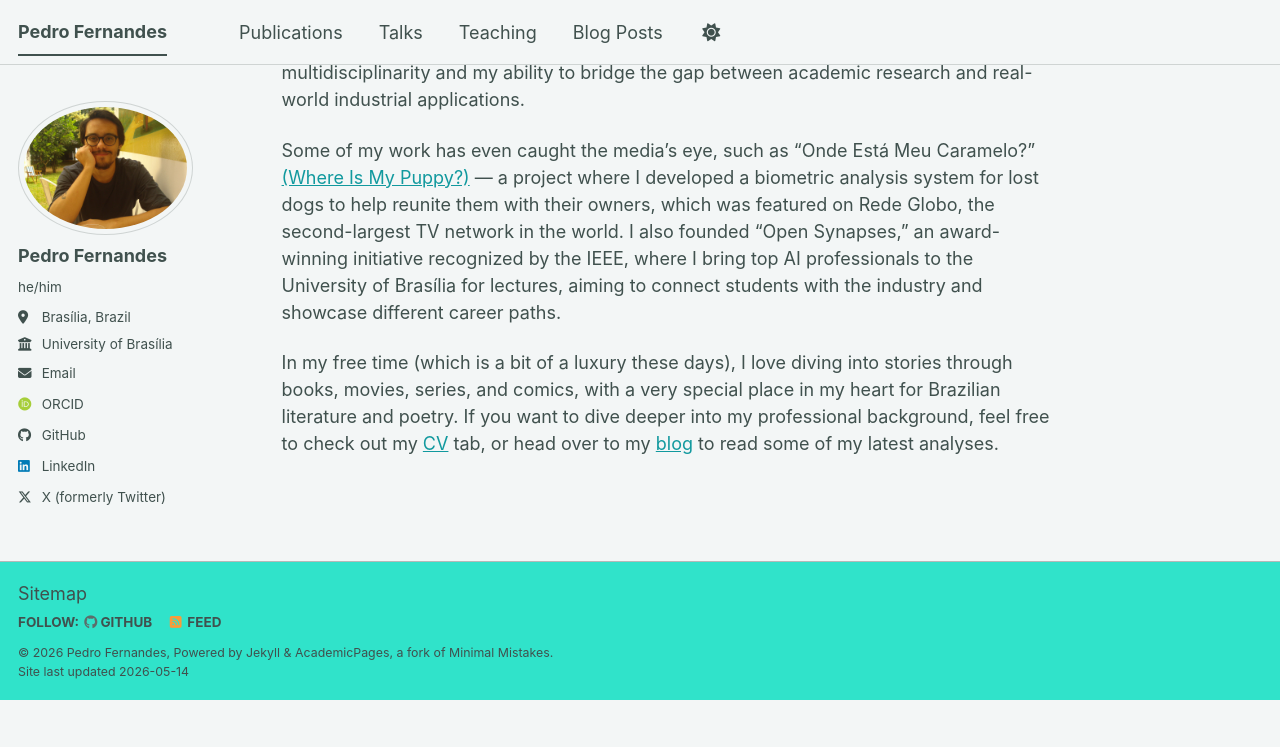
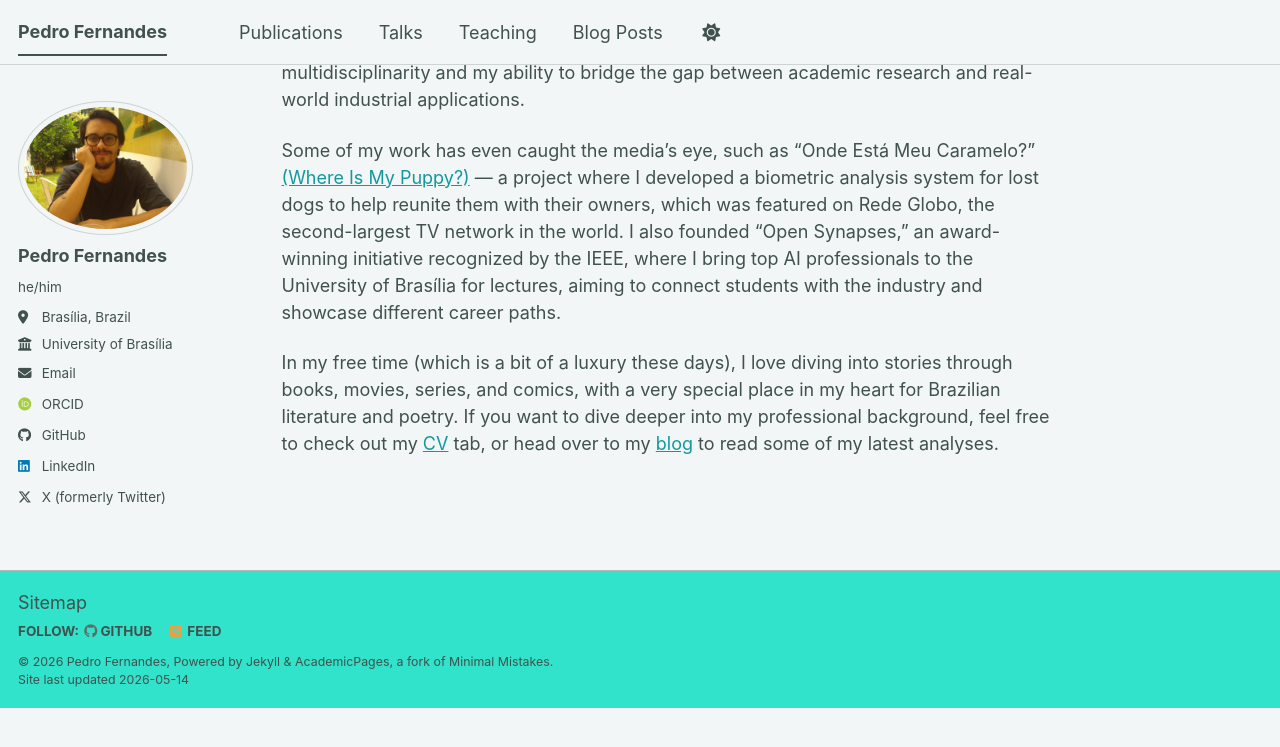
Before and after one commit to pedrofernandss/pedrofernandss.github.io, a Jekyll site: the page built from _pages/about.md, in a window 1280 px wide and 900 px high, scrolled down 192 px. Shown: the top 747 px of the window. Built offline with Jekyll 4.4.1, drawn with Linux system fonts in a browser that asks for light colours; some web fonts are replaced; a script bundle is joined from its source files by our own code; library files that are not in the unit come from our copies; before the commit the page ends 900 px from its top, so only the background shows below that.

Commit message:
fixing footer

```diff
--- a/_sass/layout/_base.scss
+++ b/_sass/layout/_base.scss
@@ -14,9 +14,16 @@ body {
 
   margin: 0;
   padding: $masthead-height 0 0;
-  padding-bottom: 9em;
   font-family: $global-font-family;
   line-height: 1.5;
+  min-height: 100vh;
+  display: flex;
+  flex-direction: column;
+  align-items: stretch;
+
+  > * {
+    width: 100%;
+  }
 
   &.overflow--hidden {
     /* when primary navigation is visible, the content in the background won't scroll */
@@ -363,3 +370,9 @@ b, i, strong, em, blockquote, p, q, span, figure, img, h1, h2, header, input, a,
       display: none;
     }
   }
+
+#main {
+  flex: 1 0 auto;
+  width: 100%;
+  min-width: 0;
+}
--- a/_sass/layout/_footer.scss
+++ b/_sass/layout/_footer.scss
@@ -7,16 +7,16 @@
   background-color: var(--global-footer-bg-color);
   color: var(--global-text-color-light);
 
-  float: left;
+  flex-shrink: 0;
+  margin-top: 3em;
   margin-left: 0;
   margin-right: 0;
   width: 100%;
   clear: both;
+  float: none;
 
   /* keep footer in normal document flow so custom widgets do not overlap content */
   height: auto;
-
-  margin-top: 3em;
 
   -webkit-animation: intro 0.3s both;
           animation: intro 0.3s both;
```
